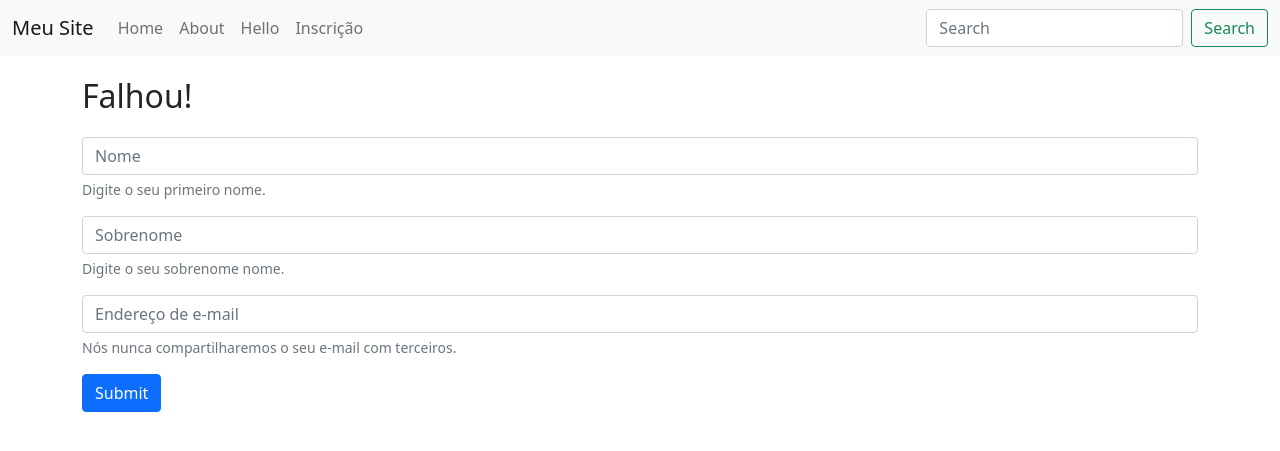
After one commit to engcs/flask-email-sender, a Flask app: template apps/templates/fail.html in a window 1280 px wide. The commit adds this page. Shown: the top 451 px of the page. Run offline with Flask 2, Linux system fonts and the light colour scheme; the template is opened without the code that fills it, so the values that code supplies are empty; some libraries are stand-ins or nearby versions.

Commit message:
Adicionado efeito de seleção ao navbar e fail.html

```diff
--- a/apps/templates/base.html
+++ b/apps/templates/base.html
@@ -44,16 +44,16 @@
         <div class="collapse navbar-collapse" id="navbarSupportedContent">
           <ul class="navbar-nav me-auto mb-2 mb-lg-0">
             <li class="nav-item">
-              <a class="nav-link" href="/">Home</a>
+              <a class="nav-link {% if request.path=='/' %}active{% endif %}" href="/">Home</a>
             </li>
             <li class="nav-item">
-              <a class="nav-link" href="about">About</a>
+              <a class="nav-link {% if request.path=='/about' %}active{% endif %}" href="/about">About</a>
             </li>
             <li class="nav-item">
-              <a class="nav-link" href="hello">Hello</a>
+              <a class="nav-link {% if request.path=='/hello' %}active{% endif %}" href="/hello">Hello</a>
             </li>
             <li class="nav-item">
-              <a class="nav-link" href="subscribe">Inscrição</a>
+              <a class="nav-link {% if request.path=='/subscribe' %}active{% endif %}" href="/subscribe">Inscrição</a>
             </li>
 
           </ul>
--- /dev/null
+++ b/apps/templates/fail.html
@@ -0,0 +1,23 @@
+{% extends "base.html" %}
+{% block content %}
+<!-- Conteúdo -->
+<section class="container">
+  <h1>Falhou!</h1>
+  <p>{{ error_statment }}</p>
+  <form action="/form" method="POST">
+    <div class="mb-3">
+      <input type="text" class="form-control" id="InputFirstName" aria-describedby="firstName" placeholder="Nome" name="first_name" value="{{ first_name }}">
+      <div id="firstNameHelp" class="form-text">Digite o seu primeiro nome.</div>
+    </div>
+    <div class="mb-3">
+      <input type="text" class="form-control" id="InputLastName" aria-describedby="lastName" placeholder="Sobrenome" name="last_name" value="{{ last_name }}">
+      <div id="lastNameHelp" class="form-text">Digite o seu sobrenome nome.</div>
+    </div>
+    <div class="mb-3">
+      <input type="email" class="form-control" id="InputEmail" aria-describedby="emailHelp" placeholder="Endereço de e-mail" name="email" value="{{ email }}">
+      <div id="emailHelp" class="form-text">Nós nunca compartilharemos o seu e-mail com terceiros.</div>
+    </div>
+    <button type="submit" class="btn btn-primary">Submit</button>
+  </form>
+</section>
+{% endblock %}
--- a/run.py
+++ b/run.py
@@ -40,6 +40,16 @@ def form():
     first_name = request.form.get('first_name')
     last_name = request.form.get('last_name')
     email = request.form.get('email')
+    if not first_name or not last_name or not email:
+        error_statment = "Todos os capos são necessários..."
+        return render_template(
+            'fail.html',
+            title=title,
+            first_name=first_name,
+            last_name=last_name,
+            email=email,
+            error_statment=error_statment
+        )
     subscribers.append(f'{first_name} {last_name} | {email}')
     return render_template(
         'form.html',
```
